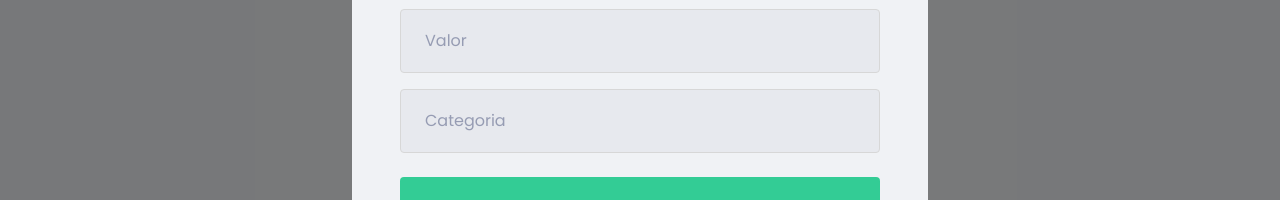
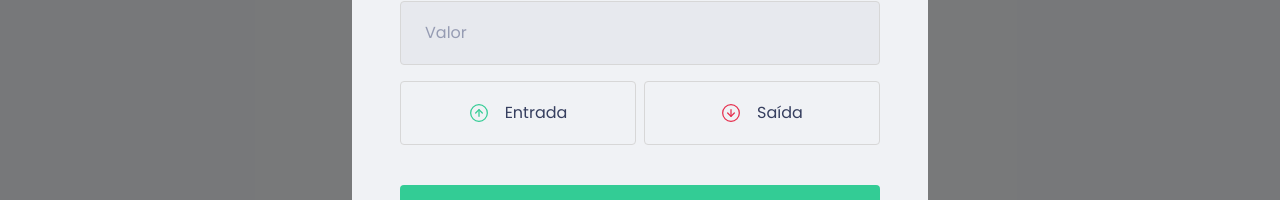
Before and after one commit to camaramanuela/dtMoney, a React (Create React App) app: page / in a window 1280 px wide. Both pictures are taken after a click on the button "Nova transação". Shown: the part 353-553 px from the top of the page. Built offline with nearby package versions, Linux system fonts and the light colour scheme; what miragejs would draw is missing.

Commit message:
type buttons style

```diff
--- a/package.json
+++ b/package.json
@@ -5,6 +5,7 @@
   "dependencies": {
     "axios": "^0.21.1",
     "miragejs": "^0.1.41",
+    "polished": "^4.1.3",
     "react": "^17.0.2",
     "react-dom": "^17.0.2",
     "react-modal": "^3.14.3",
--- a/src/components/NewTransactionModal/index.tsx
+++ b/src/components/NewTransactionModal/index.tsx
@@ -1,8 +1,11 @@
 import Modal from 'react-modal'
 
 import closeImg from '../../assets/close.svg';
+import incomeImg from '../../assets/income.svg';
+import outcomeImg from '../../assets/outcome.svg';
 
-import { Container } from './styles';
+
+import { Container, TransactionTypeContainer } from './styles';
 
 interface NewTransactionModalProps {
   isOpen: boolean;
@@ -30,7 +33,17 @@
 
         <input placeholder="Título"/>
         <input placeholder="Valor" type="number"/>
-        <input placeholder="Categoria"/>
+
+        <TransactionTypeContainer>
+          <button type="button">
+            <img src={incomeImg} alt="Entrada" />
+            <span>Entrada</span>
+          </button>
+          <button type="button">
+            <img src={outcomeImg} alt="Saída" />
+            <span>Saída</span>
+          </button>
+        </TransactionTypeContainer>
 
         <button type="submit">
           Cadastrar
--- a/src/components/NewTransactionModal/styles.ts
+++ b/src/components/NewTransactionModal/styles.ts
@@ -1,4 +1,5 @@
 import styled from "styled-components";
+import { darken } from 'polished';
 
 export const Container = styled.form`
   h2 {
@@ -47,3 +48,40 @@
     }
   }
 `;
+
+export const TransactionTypeContainer = styled.div`
+  margin: 1rem 0;
+  display: grid;
+  grid-template-columns: 1fr 1fr;
+  gap: 0.5rem;
+
+  button {
+    height: 4rem;
+    border: 1px solid #d7d7d7;
+    border-radius: 0.25rem;
+
+    background: transparent;
+
+    display: flex;
+    align-items: center;
+    justify-content: center;
+
+    transition: border-color 0.2s;
+
+    &:hover {
+      border-color: ${darken(0.4, '#d7d7d7')}
+    }
+
+    img {
+      width: 20px;
+      height: 20px;
+    }
+
+    span {
+      display: inline-block;
+      margin-left: 1rem;
+      font-size: 1rem;
+      color: var(--text-title);
+    }
+  }
+`;
```
Also changed, not shown: 1 other file (tests, documents, lock files or other folders).
